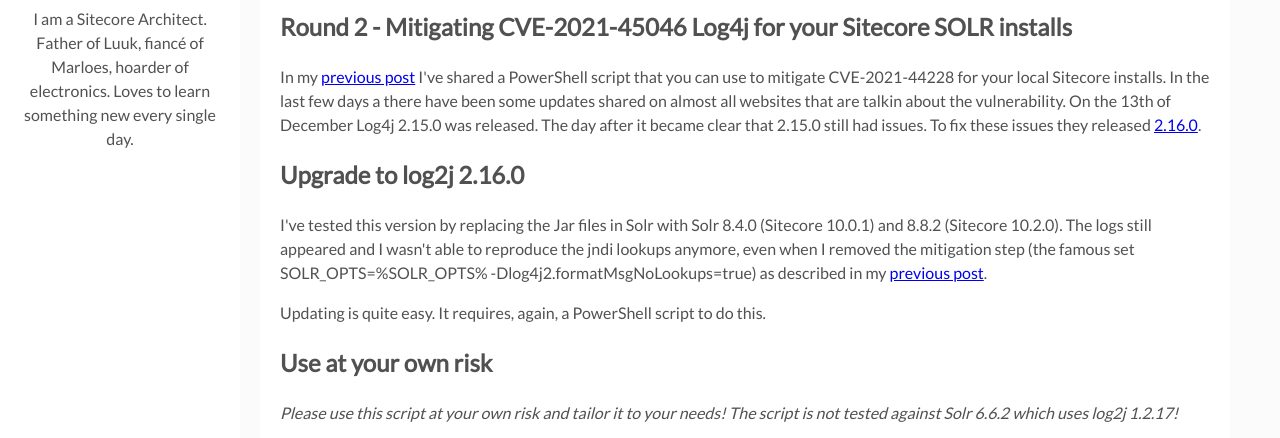
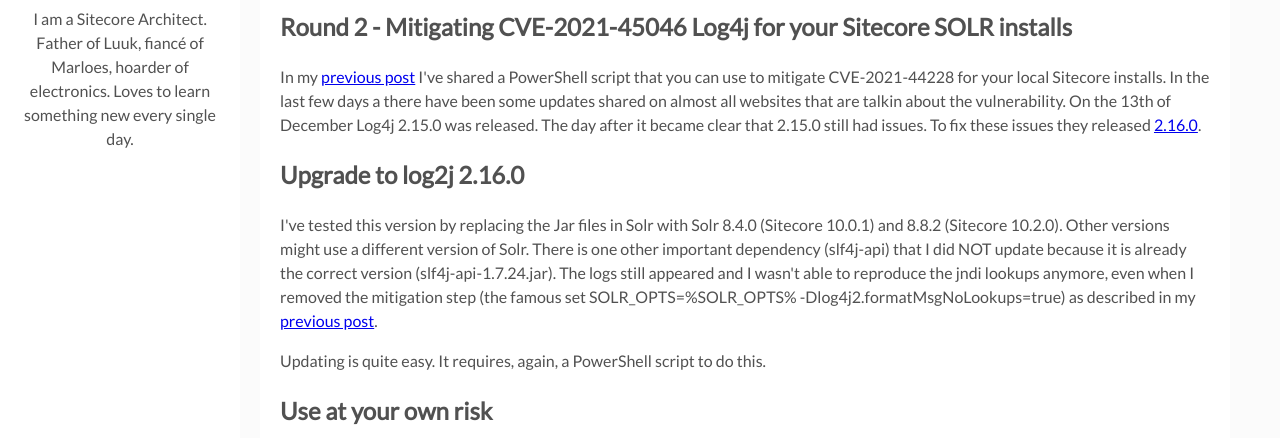
Before and after one commit to avwolferen/blog, a Gatsby site: page /sitecore-solr-fix-log4j-cve-2021-45046/ in a window 1280 px wide. Shown: the part 172-610 px from the top of the page. Built offline with nearby package versions, Linux system fonts and the light colour scheme; Gatsby itself is replaced by a stand-in of ours.

Commit message:
Added slf4j-api

```diff
--- a/content/blog/sitecore-solr-fix-log4j-cve-2021-45046/index.md
+++ b/content/blog/sitecore-solr-fix-log4j-cve-2021-45046/index.md
@@ -18,7 +18,7 @@
 
 ## Upgrade to log2j 2.16.0
 
-I've tested this version by replacing the Jar files in Solr with Solr 8.4.0 (Sitecore 10.0.1) and 8.8.2 (Sitecore 10.2.0). The logs still appeared and I wasn't able to reproduce the jndi lookups anymore, even when I removed the mitigation step (the famous set SOLR_OPTS=%SOLR_OPTS% -Dlog4j2.formatMsgNoLookups=true) as described in my [previous post](/sitecore-solr-fix-log4j-cve-2021-44228/).
+I've tested this version by replacing the Jar files in Solr with Solr 8.4.0 (Sitecore 10.0.1) and 8.8.2 (Sitecore 10.2.0). Other versions might use a different version of Solr. There is one other important dependency (slf4j-api) that I did NOT update because it is already the correct version (slf4j-api-1.7.24.jar). The logs still appeared and I wasn't able to reproduce the jndi lookups anymore, even when I removed the mitigation step (the famous set SOLR_OPTS=%SOLR_OPTS% -Dlog4j2.formatMsgNoLookups=true) as described in my [previous post](/sitecore-solr-fix-log4j-cve-2021-44228/).
 
 Updating is quite easy. It requires, again, a PowerShell script to do this.
 
```
